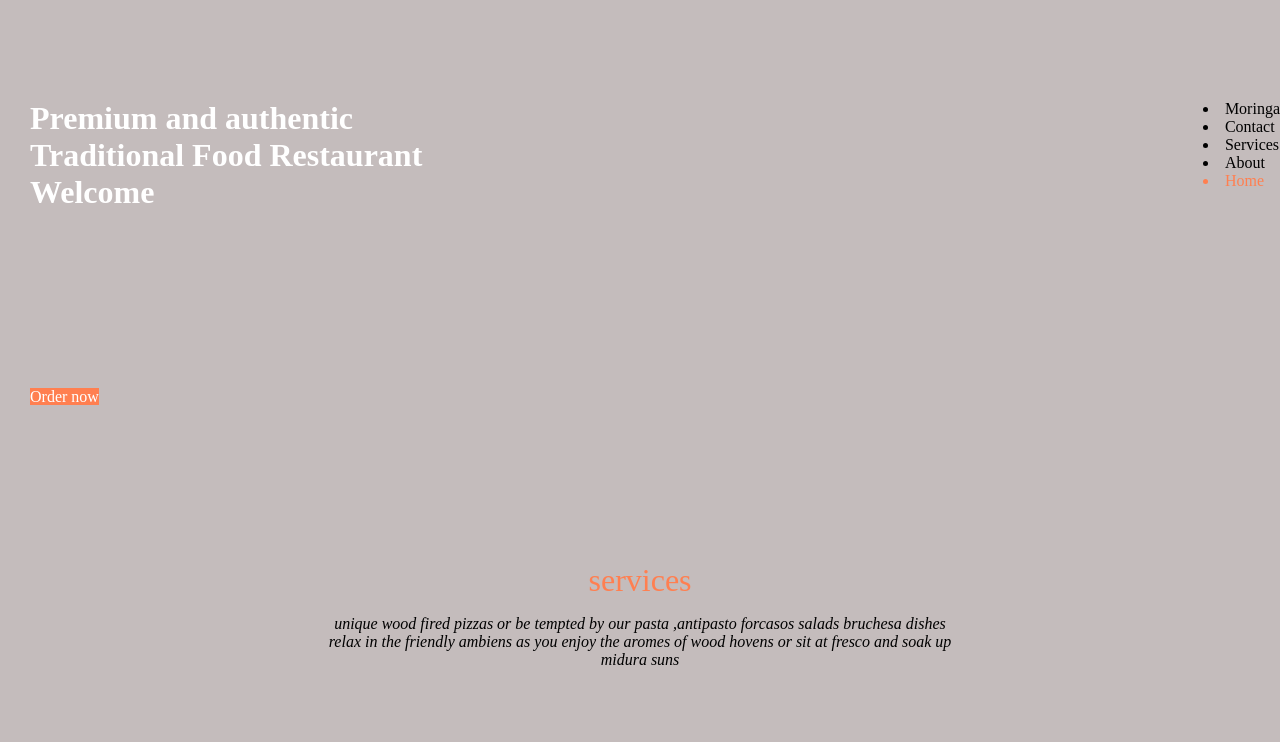
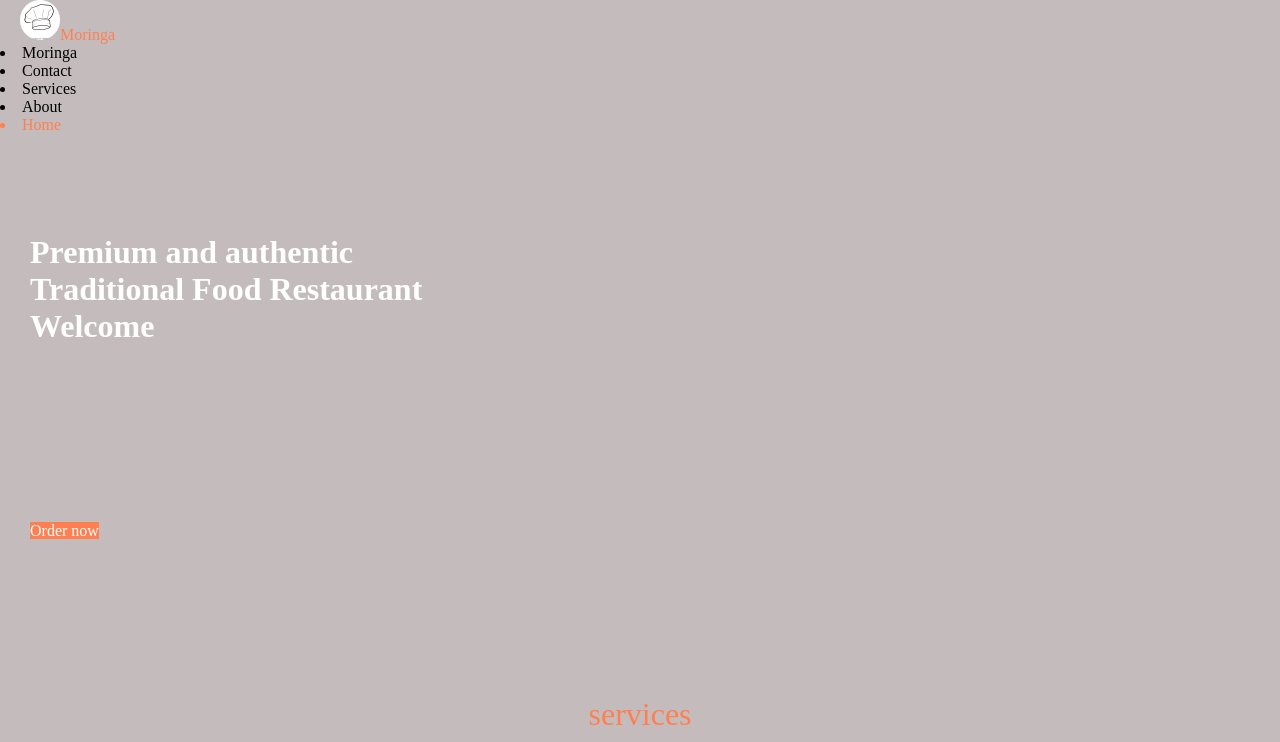
Before and after one commit to kurgatfelo/second_ip.., a plain HTML site: page index.html in a window 1280 px wide. Shown: the top 742 px of the page. Drawn offline with Linux system fonts and the light colour scheme; grey boxes are pictures that could not be loaded.

Commit message:
add navigation to the file

```diff
--- a/index.html
+++ b/index.html
@@ -10,8 +10,9 @@
 <body>
 
     <div class="first_class"></div>
+    <div class="logo"> <img src="images/image3.png" height="40px" width="40px"><span>Moringa</span></div>
 
-    <div class ="nav">
+
         <li>Moringa</li>
         <li>Contact</li>
         <li>Services</li>
```
